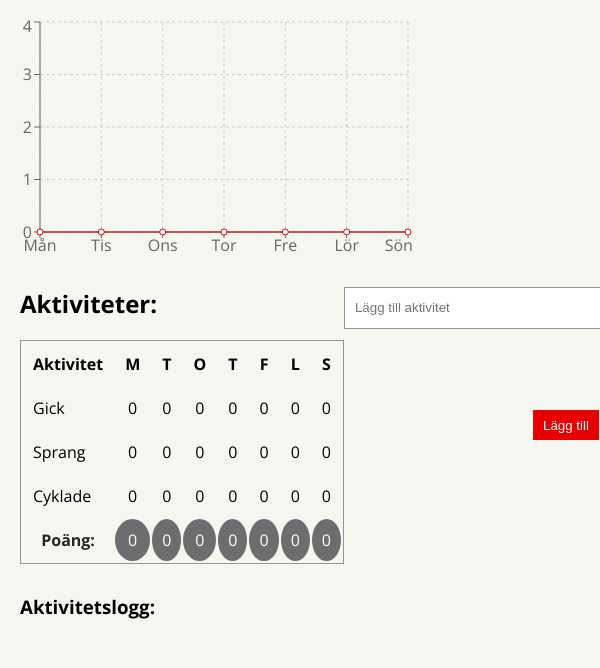
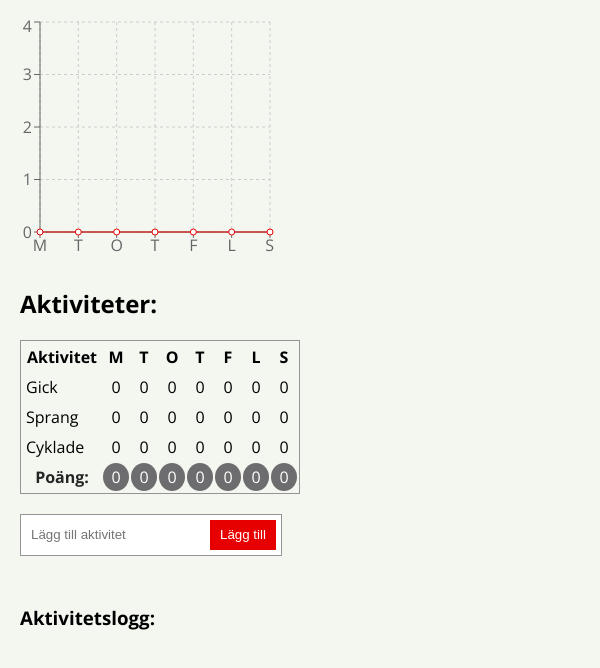
Before and after one commit to aejlindberg/activity-tracker, a React app in the folder code/: page /mypage in a window 600 px wide. Shown: the part 212-880 px from the top of the page. Built offline with nearby package versions, Linux system fonts and the light colour scheme.

Commit message:
Responsiveness

```diff
--- a/code/src/components/ActivityGrid/activityGrid.scss
+++ b/code/src/components/ActivityGrid/activityGrid.scss
@@ -7,6 +7,7 @@
     border: 1px solid $gray;
     border-collapse: separate;
     border-spacing: 2px;
+
 
     th, td {
       padding: 10px;
--- a/code/src/components/Graph/graph.js
+++ b/code/src/components/Graph/graph.js
@@ -1,6 +1,6 @@
 import React from "react"
 import { BrowserRouter as Router, Route, Switch, Link } from "react-router-dom"
-import { LineChart, Line, Tooltip, Legend, YAxis, XAxis, CartesianGrid } from "recharts"
+import { LineChart, Line, Tooltip, Legend, ResponsiveContainer, YAxis, XAxis, CartesianGrid } from "recharts"
 import "./graph.scss"
 
 class Graph extends React.Component {
@@ -10,13 +10,13 @@ class Graph extends React.Component {
     let dailyPoints = this.props.dailyTotal
     let graphData = [0, 0, 0, 0, 0, 0, 0]
     const dayNames = [
-      "Mån",
-      "Tis",
-      "Ons",
-      "Tor",
-      "Fre",
-      "Lör",
-      "Sön"
+      "M",
+      "T",
+      "O",
+      "T",
+      "F",
+      "L",
+      "S"
     ]
     for (let i = 0; i < graphData.length; i++) {
       console.log("Number:", i)
@@ -31,7 +31,7 @@ class Graph extends React.Component {
     return (
       <section className="graph-container">
         <h2 className="graph-container__header">Min vecka:</h2>
-        <LineChart className="graph" width={438} height={250} data={graphData}>
+          <LineChart className="graph" width={300} height={250} data={graphData}>
             <Tooltip />
             <CartesianGrid strokeDasharray="3 3" />
             <XAxis dataKey="name" />
--- a/code/src/components/MyPage/myPage.js
+++ b/code/src/components/MyPage/myPage.js
@@ -204,7 +204,7 @@ render() {
       selectedDay = "Ingen dag vald"
   }
   return (
-    <div className="wrapper">
+    <div className="mp-wrapper">
       <div className="mp-header-section">
         <h1>Min sida</h1>
         <div className="mp-header-section-team">
@@ -214,6 +214,7 @@ render() {
           </Link>
         </div>
       </div>
+      <div className="activity-wrapper">
         <div className="graph-section">
           <Graph dailyTotal={this.state.dailyTotal} />
         </div>
@@ -223,6 +224,7 @@ render() {
             weekPoints={this.state.weekPoints}
             dailyTotal={this.state.dailyTotal}
             handleGridClick={(activity, day) => this.handleGridClick(activity, day)} />
+        </div>
         <div className="activity-section-form">
           <form onSubmit={this.handleSubmitNew}>
             <input
@@ -233,7 +235,6 @@ render() {
               onChange={this.handleNewText} />
             <button className="add-activity" type="submit">Lägg till</button>
           </form>
-        </div>
         </div>
         <div className="activity-section-log">
           <h3>Aktivitetslogg:</h3>
@@ -286,6 +287,7 @@ render() {
             })}
           </ul>
         </div>
+      </div>
         <Modal show={this.state.showModal} handleClose={this.hideModal}>
           <div className="mp-modal-content">
             <h1>{selectedDay}</h1>
--- a/code/src/components/MyPage/myPage.scss
+++ b/code/src/components/MyPage/myPage.scss
@@ -1,7 +1,7 @@
 @import "../../colors.scss";
 @import "../../extensions.scss";
 
-.wrapper {
+.mp-wrapper {
   margin: 0 auto;
   padding: 20px;
   width: 1200px;
@@ -23,14 +23,20 @@
   }
 }
 
+.activity-wrapper {
+  display: flex;
+  flex-wrap: wrap;
+}
+
 .activity-section-grid {
   height: auto;
   width: 100%;
+}
 
 .activity-section-form {
   margin-top: 20px;
   position: relative;
-    width: 250px;
+  width: 100%;
 
   .activity-form {
     border: 1px solid $gray;
@@ -45,10 +51,9 @@
     padding: 0 10px;
     position: absolute;
     margin-left: 20px;
-      right: -5px;
+    left: 170px;
     top: 50%;
     transform: translate(0, -50%);
-    }
   }
 }
 
--- a/code/src/mediaqueries.scss
+++ b/code/src/mediaqueries.scss
@@ -14,11 +14,8 @@
       width: 80%;
     }
   }
-  .wrapper{
-    width: auto;
-  }
-  .mp-header-section {
-    width: 100%;
+  .mp-wrapper {
+    width: calc(100% - 40px);
   }
   .header {
     width: auto;
@@ -64,11 +61,8 @@
       width: 80%;
     }
   }
-  .wrapper{
-    width: auto;
-  }
-  .mp-header-section {
-    width: 100%;
+  .mp-wrapper {
+    width: calc(100% - 40px);
   }
   .header {
     width: auto;
@@ -78,4 +72,18 @@
     display: flex;
     justify-content: flex-start;
   }
+  .grid-container {
+    table {
+      width: 280px;
+
+      th, td {
+        padding: 3px;
+        width: 10%;
+      }
+    .table-activity-name {
+      width: 30%;
+    }
+    }
+
+  }
 }
```
Lines whose indentation alone changed are shown as unchanged.
